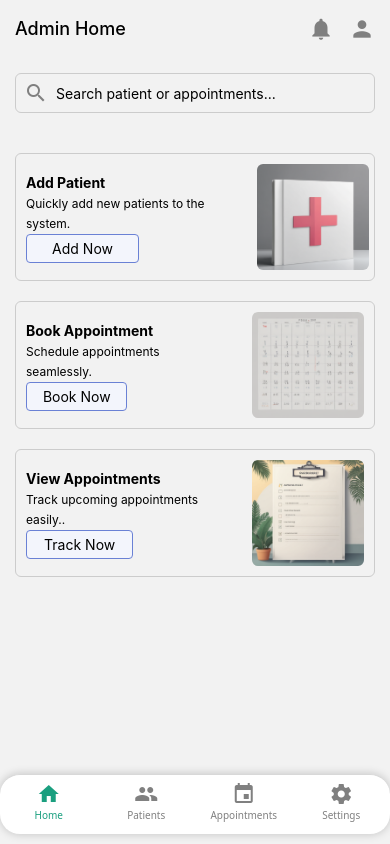
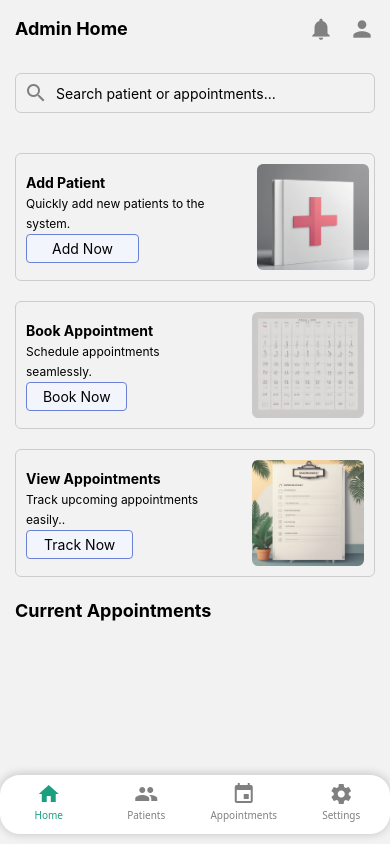
Before and after one commit to kavya581267/doctorsapp, a React Native app: screen /Mainscreen in a window 390 px wide. Built offline with nearby package versions, Linux system fonts and the light colour scheme.

Commit message:
curr appointments

```diff
--- a/components/admin/HomeScreen.js
+++ b/components/admin/HomeScreen.js
@@ -27,8 +27,6 @@ export default function HomeScreen() {
                 </View>
 
                 <View>
-
-
                     <View style={styles.contentContainer}>
                         <View style={styles.leftContainer}>
                             <Text style={styles.leftHead}>Add Patient</Text>
@@ -68,6 +66,11 @@ export default function HomeScreen() {
                         </View>
                     </View>
                 </View>
+                <View style={{ marginVertical: 10 }} />
+                <View >
+                        <Text style={styles.headerText}>Current Appointments</Text>
+                </View>
+
             </View>
         </SafeAreaView>
     )
--- a/components/styles/homeScreenStyle.js
+++ b/components/styles/homeScreenStyle.js
@@ -14,7 +14,7 @@ export default StyleSheet.create({
     headerText:{
         fontSize:18,
         lineHeight:28,
-        fontWeight:"500"
+        fontWeight:"700"
     },
     headerLeft:{
        flexDirection:"row",
```
